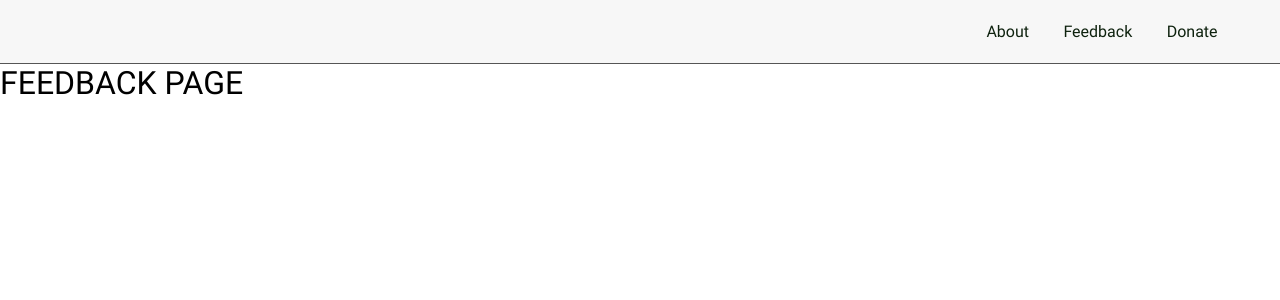
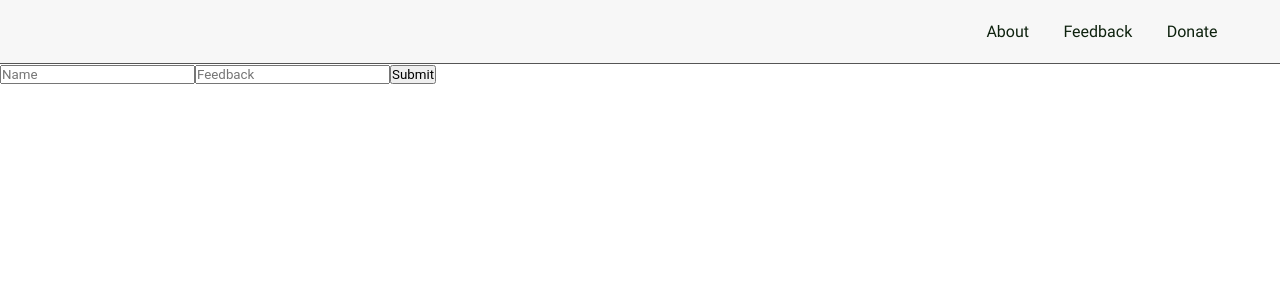
Before and after one commit to ehedges03/HackDuke, a React (Create React App) app in the folder client/: page /feedback in a window 1280 px wide. Shown: the top 300 px of the page. Built offline with nearby package versions, Linux system fonts and the light colour scheme.

Commit message:
feedbackkk

```diff
--- a/client/src/screens/feedback/Feedback.tsx
+++ b/client/src/screens/feedback/Feedback.tsx
@@ -1,10 +1,41 @@
+import React from "react";
+import { useForm, Resolver } from "react-hook-form";
 
-export default function Feedback() {
+type FormValues = {
+  firstName: string;
+  lastName: string;
+};
 
-    return(
-        <h1>
-            FEEDBACK PAGE
-        </h1>
-    )
+const resolver: Resolver<FormValues> = async (values) => {
+  return {
+    values: values.firstName ? values : {},
+    errors: !values.firstName
+      ? {
+          firstName: {
+            type: "required",
+            message: "This is required.",
+          },
+        }
+      : {},
+  };
+};
 
-};
+export default function App() {
+  const {
+    register,
+    handleSubmit,
+    formState: { errors },
+  } = useForm<FormValues>({ resolver });
+  const onSubmit = handleSubmit((data) => console.log(data));
+
+  return (
+    <form onSubmit={onSubmit}>
+      <input {...register("firstName")} placeholder="Name" />
+      {errors?.firstName && <p>{errors.firstName.message}</p>}
+
+      <input {...register("lastName")} placeholder="Feedback" />
+
+      <input type="submit" />
+    </form>
+  );
+}
```
